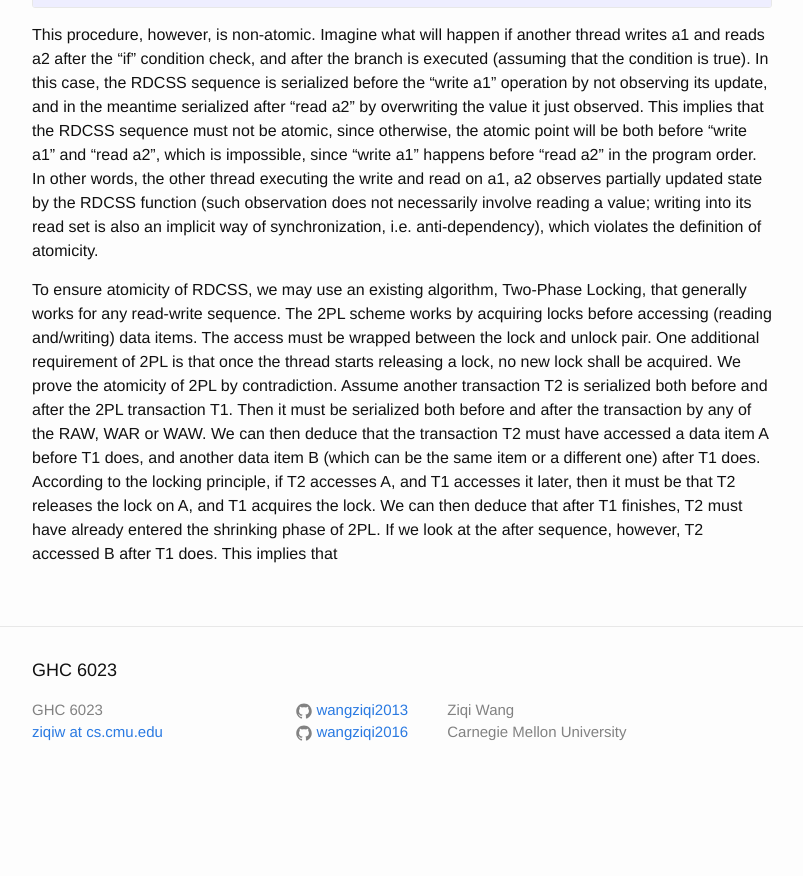
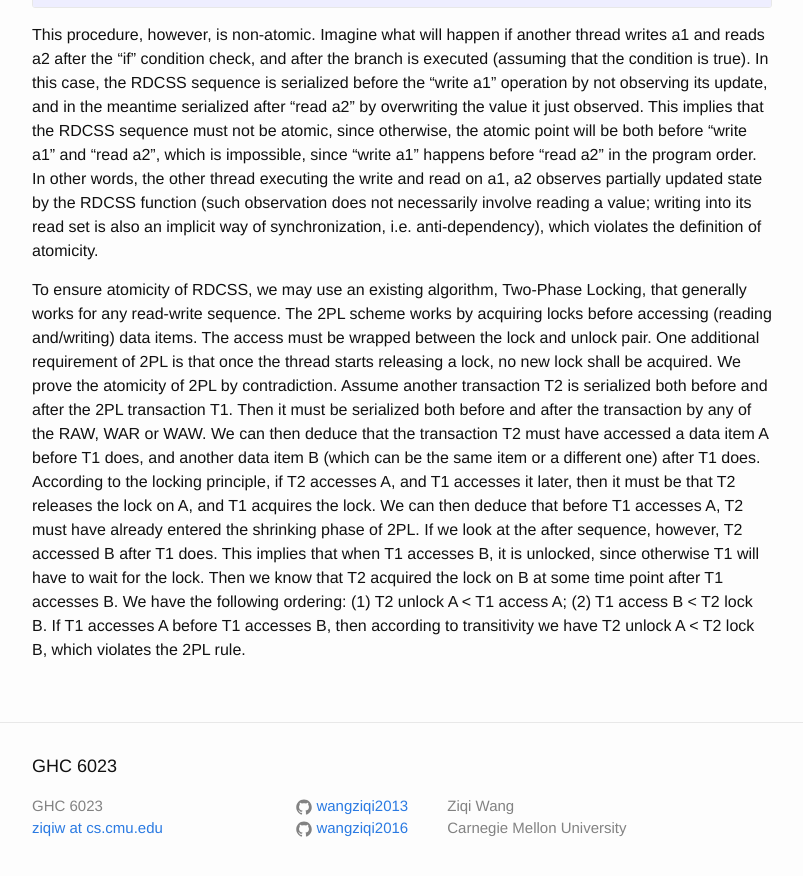
Before and after one commit to wangziqi2013/wangziqi2013.github.io, a Jekyll site: the page built from _posts/2019-11-08-mwcas.markdown, in a window 1280 px wide and 900 px high, scrolled down 1077 px. Shown: the top 876 px of the window, without its empty margins (238-1041 px from the left). Built offline with Jekyll 4.4.1, drawn with Linux system fonts in a browser that asks for light colours; before the commit the page ends 1881 px from its top, so only the background shows below that.

Commit message:
Working on prorf

```diff
--- a/_posts/2019-11-08-mwcas.markdown
+++ b/_posts/2019-11-08-mwcas.markdown
@@ -55,5 +55,8 @@ serialized both before and after the 2PL transaction T1. Then it must be seriali
 by any of the RAW, WAR or WAW. We can then deduce that the transaction T2 must have accessed a data item A before T1 does,
 and another data item B (which can be the same item or a different one) after T1 does. According to the locking principle,
 if T2 accesses A, and T1 accesses it later, then it must be that T2 releases the lock on A, and T1 acquires the lock.
-We can then deduce that after T1 finishes, T2 must have already entered the shrinking phase of 2PL. If we look at the after
-sequence, however, T2 accessed B after T1 does. This implies that
+We can then deduce that before T1 accesses A, T2 must have already entered the shrinking phase of 2PL. If we look at the after
+sequence, however, T2 accessed B after T1 does. This implies that when T1 accesses B, it is unlocked, since otherwise
+T1 will have to wait for the lock. Then we know that T2 acquired the lock on B at some time point after T1 accesses B.
+We have the following ordering: (1) T2 unlock A < T1 access A; (2) T1 access B < T2 lock B. If T1 accesses A before T1 accesses
+B, then according to transitivity we have T2 unlock A < T2 lock B, which violates the 2PL rule.
```
